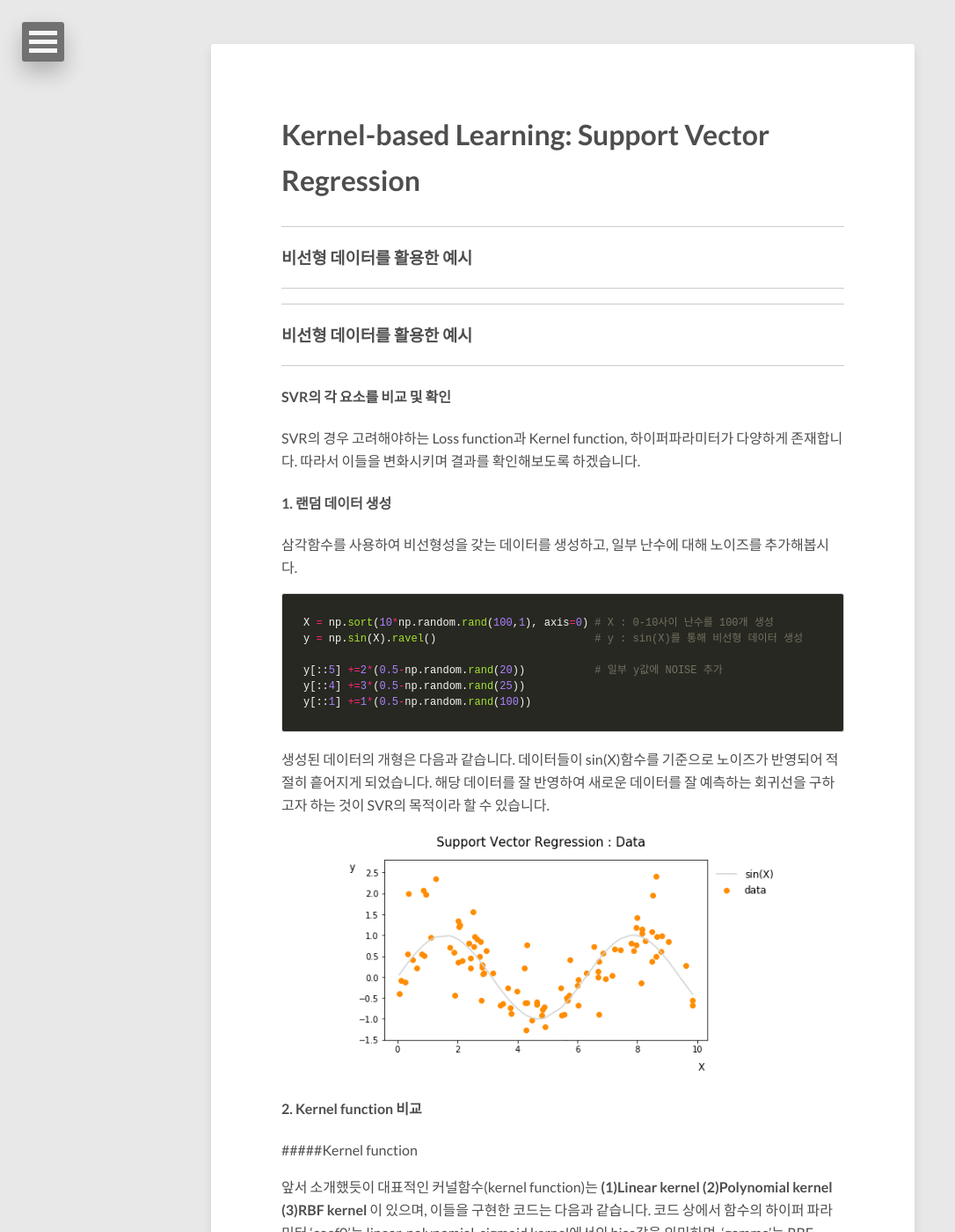
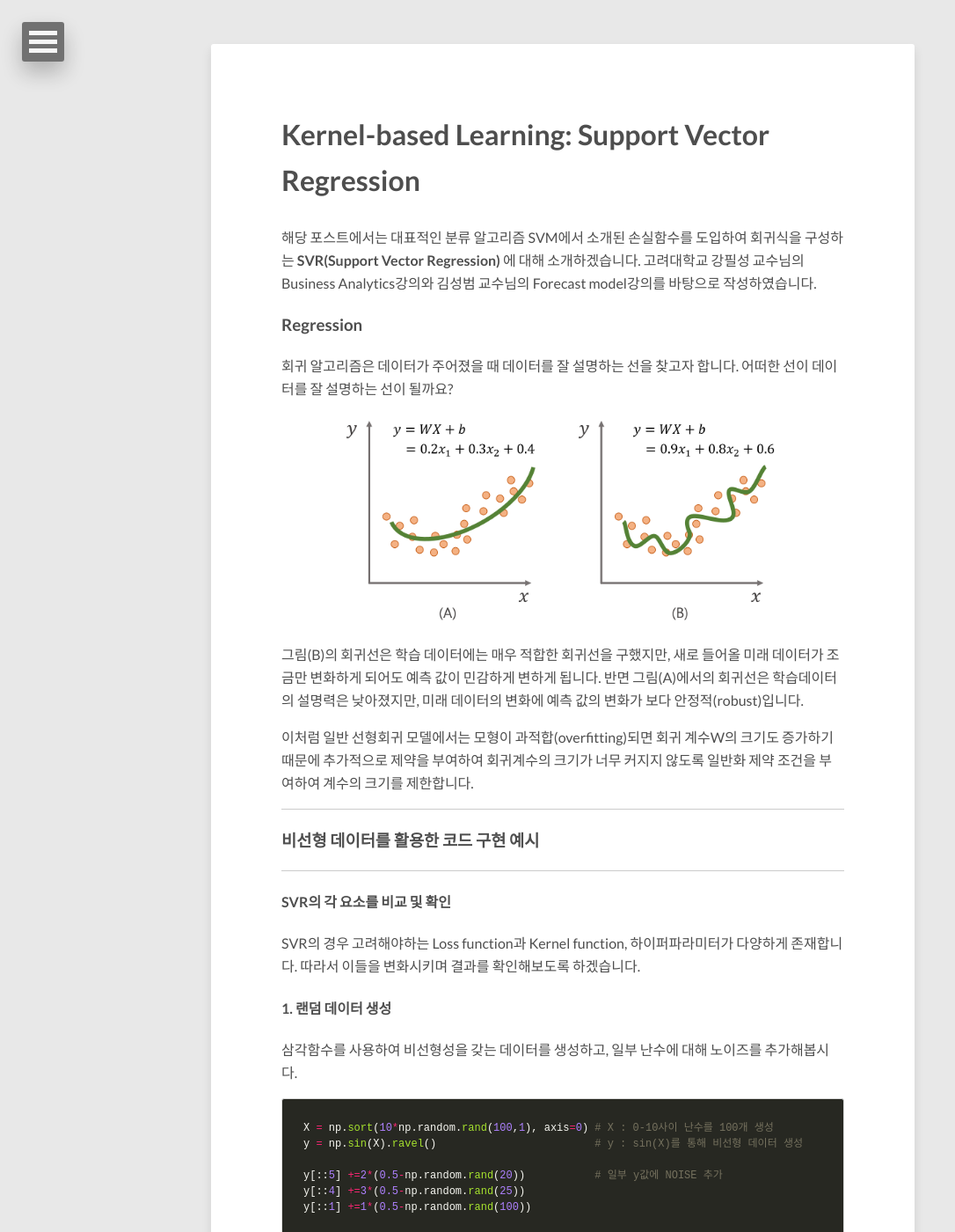
Before and after one commit to leejiyoon52/leejiyoon52.github.io, a Jekyll site: the page built from _posts/2018-11-17-Support-Vecter-Regression.md, in a window 1280 px wide and 1400 px high, scrolled down 400 px. Shown: the whole window at 88% size, without its empty margins (0-1086 px from the left). Built offline with Jekyll 4.4.1, drawn with Linux system fonts in a browser that asks for light colours; nearby versions of some CDN libraries; formulas are drawn with MathJax 3; comment, search, counter and statistics services are not loaded.

Commit message:
initial commit

```diff
--- a/_posts/2018-11-17-Support-Vecter-Regression.md
+++ b/_posts/2018-11-17-Support-Vecter-Regression.md
@@ -12,14 +12,24 @@ image:
 
 Kernel-based Learning: Support Vector Regression
 =======
----
-### 비선형 데이터를 활용한 예시
----
 
+해당 포스트에서는 대표적인 분류 알고리즘 SVM에서 소개된 손실함수를 도입하여 회귀식을 구성하는 **SVR(Support Vector Regression)** 에 대해 소개하겠습니다. 고려대학교 강필성 교수님의 Business Analytics강의와 김성범 교수님의 Forecast model강의를 바탕으로 작성하였습니다.
+
+
+### Regression
+
+회귀 알고리즘은 데이터가 주어졌을 때 데이터를 잘 설명하는 선을 찾고자 합니다.
+어떠한 선이 데이터를 잘 설명하는 선이 될까요?
+
+<p align="center"><img width="500" height="auto" img src="/images/image66.png"></p>
+
+그림(B)의 회귀선은 학습 데이터에는 매우 적합한 회귀선을 구했지만, 새로 들어올 미래 데이터가 조금만 변화하게 되어도 예측 값이 민감하게 변하게 됩니다. 반면 그림(A)에서의 회귀선은 학습데이터의 설명력은 낮아졌지만, 미래 데이터의 변화에 예측 값의 변화가 보다 안정적(robust)입니다.
+
+이처럼 일반 선형회귀 모델에서는 모형이 과적합(overfitting)되면 회귀 계수W의 크기도 증가하기 때문에 추가적으로 제약을 부여하여 회귀계수의 크기가 너무 커지지 않도록 일반화 제약 조건을 부여하여 계수의 크기를 제한합니다.
 
 
 ---
-### 비선형 데이터를 활용한 예시
+### 비선형 데이터를 활용한 코드 구현 예시
 ---
 
 #### SVR의 각 요소를 비교 및 확인
```
Also changed, not shown: images/image66.png (added).
